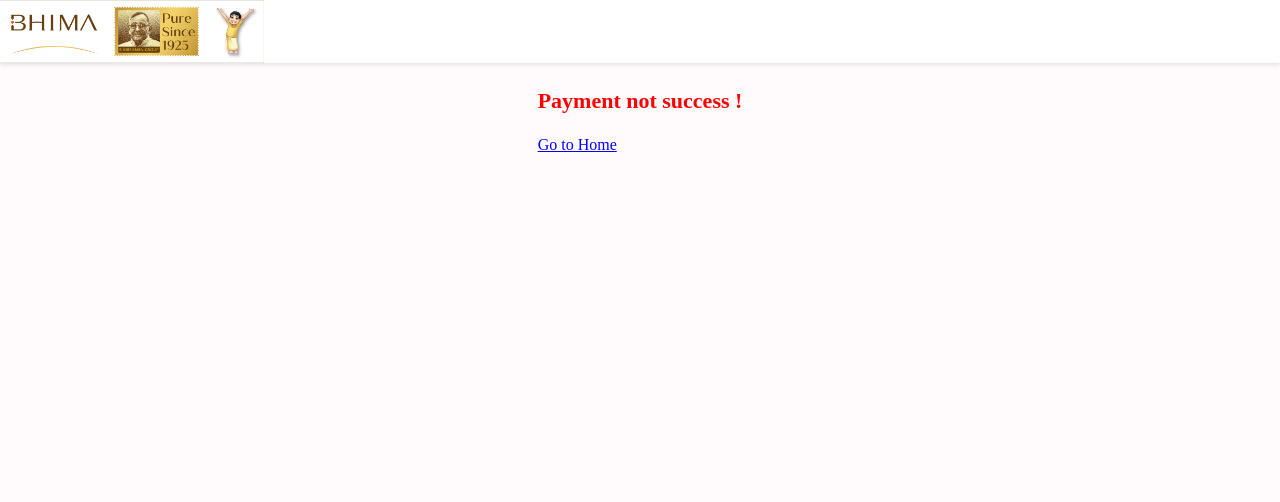
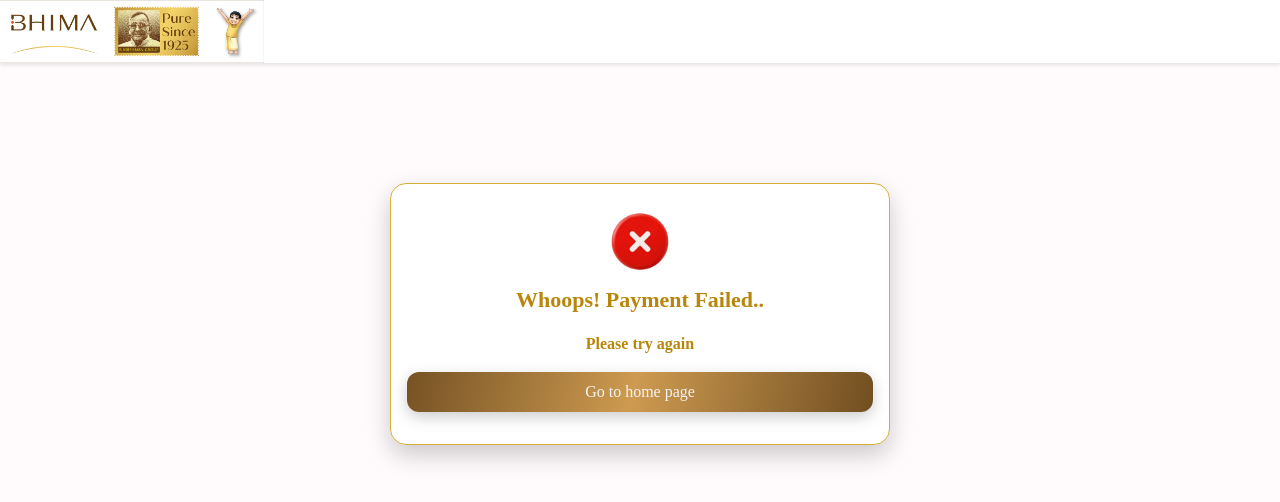
Before and after one commit to mohithsharanninfo/quick-pay, a React (Create React App) app: page /status in a window 1280 px wide. Shown: the top 502 px of the page. Built offline with nearby package versions, Linux system fonts and the light colour scheme; no server answers; the HTML template or start-up script is replaced by a standard one; what @cashfreepayments/cashfree-js would draw is missing.

Commit message:
Ui changes

```diff
--- a/src/components/popup.css
+++ b/src/components/popup.css
@@ -3,7 +3,7 @@
     display: none;
     justify-content: center;
     align-items: center;
-    background-color: rgba(0, 0, 0, 0.5);
+    background-color: rgba(0, 0, 0, 0.8);
     position: fixed;
     top: 0;
     left: 0;
@@ -38,7 +38,7 @@
   }
 
   .error-card {
-    border: 3px solid rgb(204, 18, 18); /* Red border for the error card */
+    border: 2px solid #d4af37;
     padding: 20px;
     margin: -10px;
     text-align: center;
@@ -74,7 +74,7 @@
     right: 5px;
     cursor: pointer;
     font-size: 28px;
-    color: #a00d0d;
+    color: #614119;
     font-weight: bold;
   }
 
--- a/src/components/status.js
+++ b/src/components/status.js
@@ -1,6 +1,7 @@
 import React, { useEffect, useState } from 'react';
 import { useLocation, useNavigate } from 'react-router-dom';
 import logoImage from '../images/bhimaboylogofinal.jpg';
+import cross_img from '../images/red-crossmark-removebg-preview.png'
 
 const Status = () => {
   const location = useLocation();
@@ -108,19 +109,47 @@ const Status = () => {
   // const amount = amountMatch ? amountMatch[1] : null;
 
   return (
-    <div className='App'>
+    <div className="App">
       <div className="header">
-        <div className='logo logoimg'>
-          <a href='https://bhimagold.com'>
-            <img src={logoImage} alt='Logo alt' className='logo img-fluid' />
+        <div className="logo logoimg">
+          <a href="https://bhimagold.com">
+            <img src={logoImage} alt="Logo alt" className="logo img-fluid" />
           </a>
         </div>
       </div>
-      <div className="container-fluid d-flex justify-content-center align-items-center">
-        {apiResponse && (
-          <div className="card" style={{ width: "25rem", backgroundColor: "lavender", padding: "30px", left: "0%", marginTop: "5%" }}>
-            <div className="card-body" style={{ alignItems: "center", fontSize: "25px" }}>
-              <p className="card-text" style={{ alignItems: "center", fontSize: "22px" }}>{apiResponse}</p>
+      <div
+        style={{
+          width: "100%",
+          display: "flex",
+          flexDirection: "column",
+          justifyContent: "center",
+          alignItems: "center",
+          paddingInline: 10,
+          height:'500px',
+          maxHeight:'500px'
+        }}
+      >
+        {apiResponse ? (
+          <div
+            className="card"
+            style={{
+              width: "25rem",
+              backgroundColor: "lavender",
+              padding: "30px",
+              left: "0%",
+              marginTop: "5%",
+            }}
+          >
+            <div
+              className="card-body"
+              style={{ alignItems: "center", fontSize: "25px" }}
+            >
+              <p
+                className="card-text"
+                style={{ alignItems: "center", fontSize: "22px" }}
+              >
+                {apiResponse}
+              </p>
 
               {showCloseButton && (
                 <button
@@ -134,30 +163,92 @@ const Status = () => {
                     borderRadius: "5px",
                     cursor: "pointer",
                     fontFamily: "sans-serif",
-                    fontSize: "17px"
+                    fontSize: "17px",
                   }}
                   onClick={handleButtonClick}
                 >
                   Make another Payment
                 </button>
-
               )}
             </div>
             <a href="/" target="_blank" rel="noopener noreferrer">
               Go to Bhima Home
             </a>
           </div>
+        ) : (
+          <div
+            style={{
+              backgroundColor: "rgba(255,255,255,0.9)",
+              padding: "1rem",
+              borderRadius: "1rem",
+              boxShadow: "0 10px 25px rgba(0,0,0,0.2)",
+              border: "1px solid #d4af37",
+              margin: "1rem",
+              width: "100%",
+              maxWidth: "500px",
+            }}
+          >
+            <div
+              style={{
+                width: "100%",
+                display: "flex",
+                justifyContent: "center",
+                alignItems: "center",
+              }}
+            >
+              <img
+                src={cross_img}
+                alt="Bhima Boy Logo"
+                style={{ maxWidth: "100px" }}
+              />
+            </div>
+            <p
+              style={{
+                fontSize: "22px",
+                color: "#b8860b",
+                textAlign: "center",
+              }}
+            >
+              Whoops!&nbsp;Payment Failed..
+            </p>
+            <p
+              style={{
+                fontSize: "16px",
+                color: "#b8860b",
+                textAlign: "center",
+              }}
+            >
+              Please try again
+            </p>
+
+            <div
+              style={{
+                width: "100%",
+                textAlign: "center",
+                marginBlock: "1rem",
+              }}
+            >
+              <button
+                style={{
+                  background:
+                    "linear-gradient(103.45deg, rgb(97,65,25) -11.68%, rgb(205,154,80) 48.54%, rgb(97,65,25) 108.76%)",
+                  color: "whitesmoke",
+                  padding: "0.5rem 1.5rem",
+                  borderRadius: "0.75rem",
+                  border: "none",
+                  cursor: "pointer",
+                  boxShadow: "0 5px 15px rgba(0,0,0,0.2)",
+                  transition: "all 0.2s",
+                  width: "100%",
+                  opacity: 1,
+                }}
+                onClick={() => navigate("/")}
+              >
+                Go to home page
+              </button>
+            </div>
+          </div>
         )}
-
-        {
-          !apiResponse &&
-          <div>
-            <p style={{ fontSize: "22px", color: "red", marginTop: "20px" }}>
-              Payment not success !
-            </p>
-            <span onClick={() => navigate('/')} style={{ cursor: "pointer", color: "blue", textDecoration: "underline", marginTop: "10px" }}>Go to Home</span>
-          </div>
-        }
       </div>
     </div>
   );
```
Also changed, not shown: src/components/forgotmsno.js (+171 -95 lines), src/components/payment.js (+137 -48 lines), src/images/bhima_logo3.webp (added), src/images/red-crossmark-removebg-preview.png (added).
